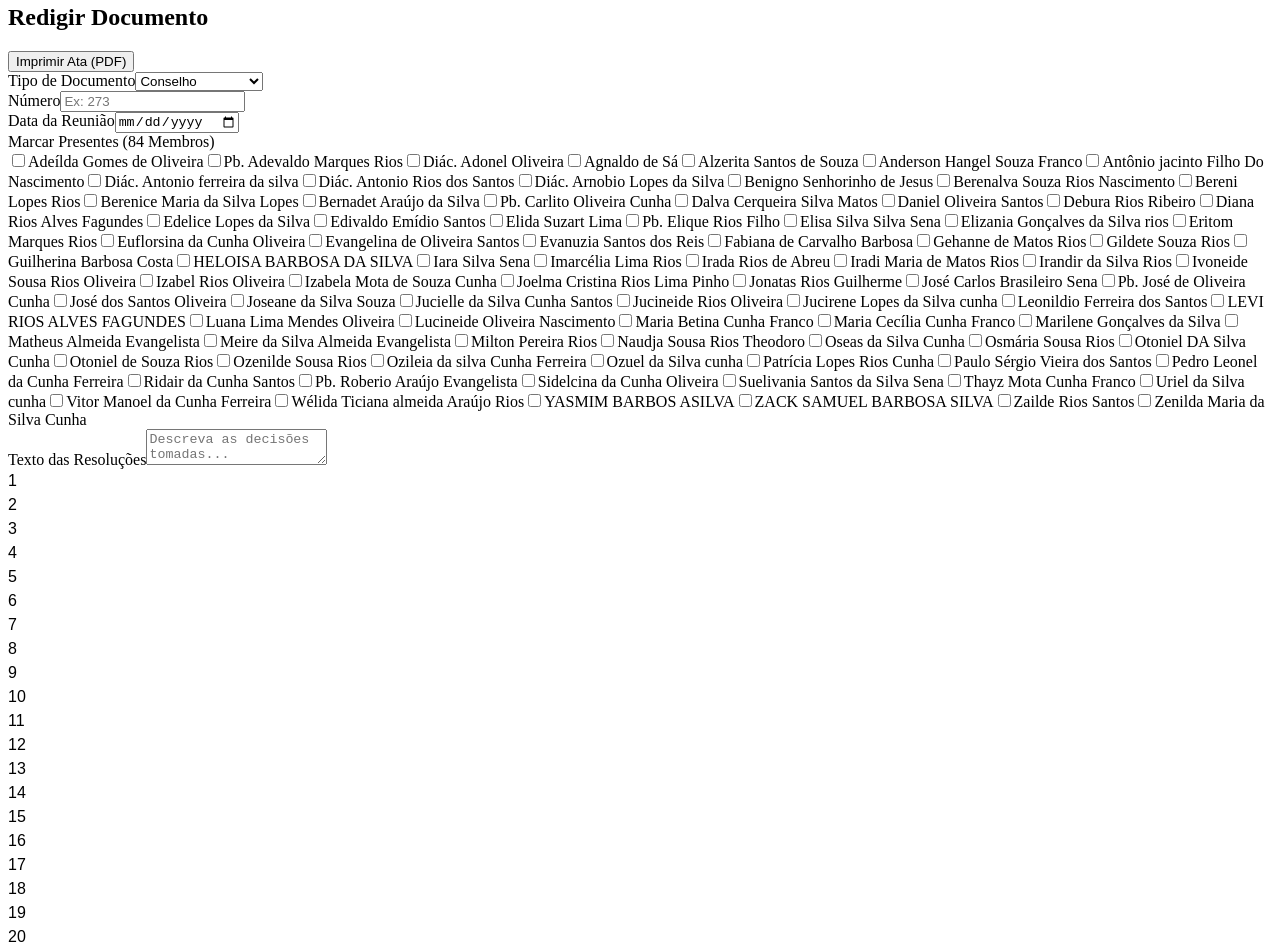
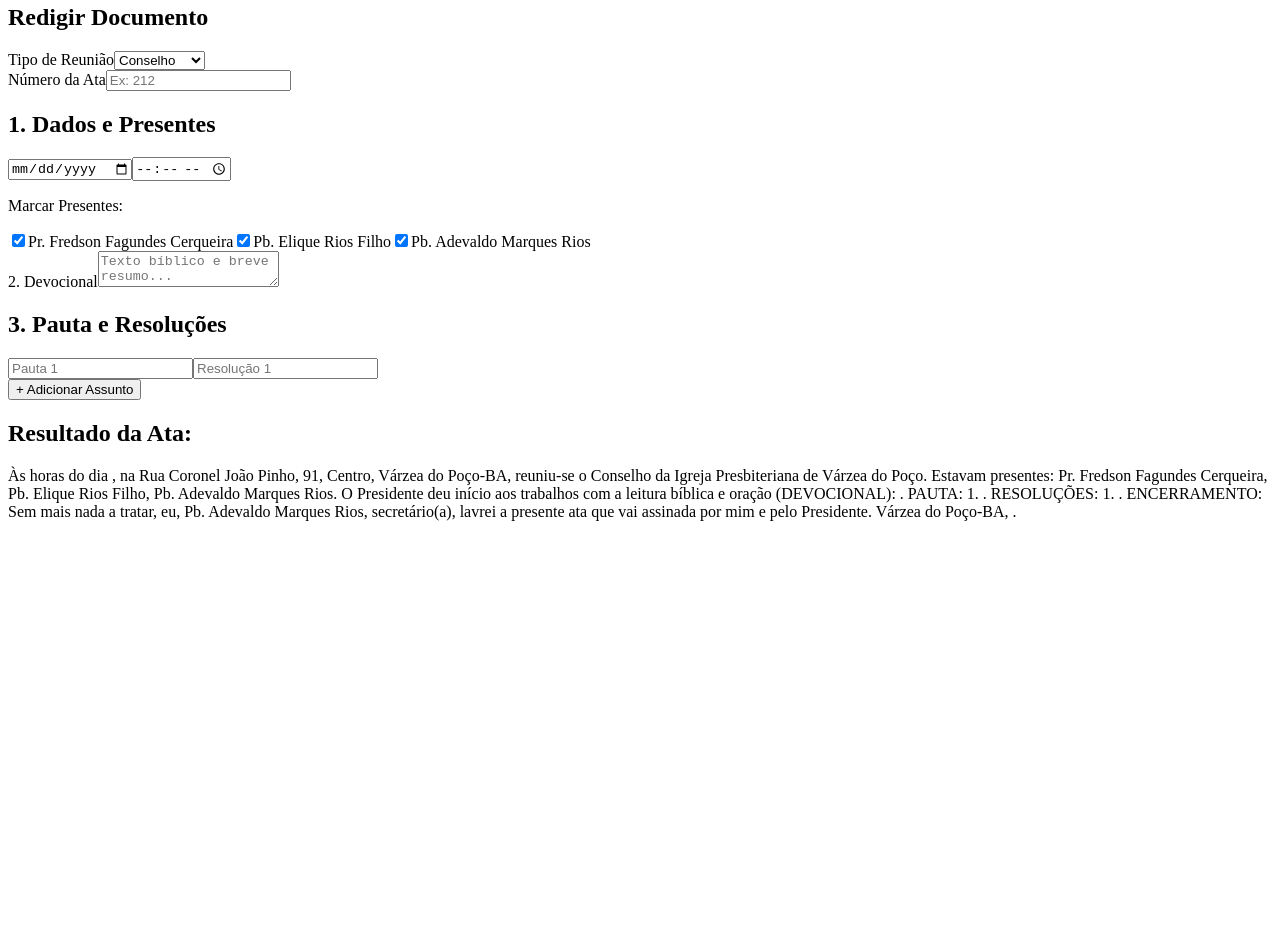
Before and after one commit to fredsonfagundesmairi-oss/IPVPCONSELHO, a Next.js app: page /secretaria/atas in a window 1280 px wide. Shown: the part 260-1212 px from the top of the page. After the commit the page ends 800 px from the top, so only its background shows below. Built offline with nearby package versions, Linux system fonts and the light colour scheme.

Commit message:
Update page.tsx

```diff
--- a/src/app/secretaria/atas/page.tsx
+++ b/src/app/secretaria/atas/page.tsx
@@ -1,162 +1,137 @@
 "use client";
 
-import React, { useState, useEffect } from 'react';
-import membrosData from './membros.json';
-import { numeroParaExtenso, dataParaExtenso } from './extenso';
+import { useState, useEffect } from 'react';
 
-export default function GeradorAtas() {
-  const [tipoAta, setTipoAta] = useState('Conselho');
-  const [numeroAta, setNumeroAta] = useState('');
-  const [dataReuniao, setDataReuniao] = useState('');
-  const [textoResolucao, setTextoResolucao] = useState('');
+export default function GeradorAta() {
+  const [tipo, setTipo] = useState('Conselho');
+  const [numero, setNumero] = useState('');
+  const [data, setData] = useState('');
+  const [hora, setHora] = useState('');
+  const [endereco, setEndereco] = useState('Rua Coronel João Pinho, 91, Centro, Várzea do Poço-BA');
+  const [devocional, setDevocional] = useState('');
+  const [pautas, setPautas] = useState(['']);
+  const [resolucoes, setResolucoes] = useState(['']);
+
+  // Lista de membros (nomes corrigidos conforme solicitado)
+  const membrosPadrao = [
+    "Pr. Fredson Fagundes Cerqueira",
+    "Pb. Elique Rios Filho",
+    "Pb. Adevaldo Marques Rios"
+  ];
+
   const [presentes, setPresentes] = useState<string[]>([]);
-  const [linhasDeFecho, setLinhasDeFecho] = useState(0);
 
-  const formatarNome = (membro: any) => {
-    return membro.sigla ? `${membro.sigla} ${membro.nome}` : membro.nome;
+  // Lógica para marcar oficiais automaticamente ao selecionar "Conselho"
+  useEffect(() => {
+    if (tipo === 'Conselho') {
+      setPresentes(membrosPadrao);
+    } else {
+      setPresentes([]);
+    }
+  }, [tipo]);
+
+  const adicionarItem = () => {
+    setPautas([...pautas, '']);
+    setResolucoes([...resolucoes, '']);
   };
 
-  // Lógica de cálculo de linhas para preenchimento automático (O "Z")
-  useEffect(() => {
-    // Estimativa baseada em caracteres e número de presentes
-    const caracteresPorLinha = 95;
-    const linhasCabecalho = 8;
-    const linhasPresentes = Math.ceil((presentes.join(", ").length || 0) / caracteresPorLinha);
-    const linhasTexto = Math.ceil((textoResolucao.length || 0) / caracteresPorLinha);
+  const gerarTextoAta = () => {
+    const listaPautas = pautas.map((p, i) => `${i + 1}. ${p}`).join('; ');
+    const listaResolucoes = resolucoes.map((r, i) => `${i + 1}. ${r}`).join('; ');
 
-    const totalUsado = linhasCabecalho + linhasPresentes + linhasTexto;
-    const restantes = 43 - totalUsado; // Deixa margem para o rodapé
-    setLinhasDeFecho(restantes > 0 ? restantes : 0);
-  }, [textoResolucao, presentes]);
-
-  const imprimir = () => {
-    window.print();
+    return `Às ${hora} horas do dia ${data}, na ${endereco}, reuniu-se o ${tipo} da Igreja Presbiteriana de Várzea do Poço. Estavam presentes: ${presentes.join(', ')}. O Presidente deu início aos trabalhos com a leitura bíblica e oração (DEVOCIONAL): ${devocional}. PAUTA: ${listaPautas}. RESOLUÇÕES: ${listaResolucoes.length > 0 ? listaResolucoes : 'Nada a declarar'}. ENCERRAMENTO: Sem mais nada a tratar, eu, ${presentes.includes("Pb. Adevaldo Marques Rios") ? "Pb. Adevaldo Marques Rios" : "____________________"}, secretário(a), lavrei a presente ata que vai assinada por mim e pelo Presidente. Várzea do Poço-BA, ${data}.`;
   };
 
   return (
-    <div className="grid grid-cols-1 lg:grid-cols-2 gap-8 h-full print:block">
+    <div className="max-w-4xl mx-auto p-6 bg-white shadow-lg rounded-lg my-10">
+      <h1 className="text-2xl font-bold text-slate-800 border-b pb-4 mb-6">Redigir Documento</h1>
 
-      {/* FORMULÁRIO (Escondido na impressão) */}
-      <div className="bg-white p-6 rounded-lg shadow-sm border border-slate-200 overflow-y-auto print:hidden">
-        <div className="flex justify-between items-center mb-6">
-          <h2 className="text-xl font-bold text-slate-800">Redigir Documento</h2>
-          <button
-            onClick={imprimir}
-            className="bg-blue-600 text-white px-6 py-2 rounded-lg font-medium hover:bg-blue-700 transition shadow-md"
+      <div className="grid grid-cols-1 md:grid-cols-2 gap-4 mb-6">
+        <div>
+          <label className="block text-sm font-medium">Tipo de Reunião</label>
+          <select
+            value={tipo}
+            onChange={(e) => setTipo(e.target.value)}
+            className="w-full border rounded-md p-2 bg-slate-50"
           >
-            Imprimir Ata (PDF)
-          </button>
+            <option value="Conselho">Conselho</option>
+            <option value="Assembleia">Assembleia</option>
+          </select>
         </div>
+        <div>
+          <label className="block text-sm font-medium">Número da Ata</label>
+          <input type="text" value={numero} onChange={(e) => setNumero(e.target.value)} className="w-full border rounded-md p-2" placeholder="Ex: 212" />
+        </div>
+      </div>
 
-        <div className="space-y-5">
-          <div className="grid grid-cols-2 gap-4">
-            <div>
-              <label className="block text-sm font-semibold text-slate-700">Tipo de Documento</label>
-              <select
-                className="mt-1 block w-full rounded-md border-slate-300 shadow-sm focus:ring-blue-500 focus:border-blue-500"
-                value={tipoAta}
-                onChange={(e) => setTipoAta(e.target.value)}
-              >
-                <option>Conselho</option>
-                <option>Assembleia Geral</option>
-                <option>UPH</option>
-                <option>SAF</option>
-              </select>
-            </div>
-            <div>
-              <label className="block text-sm font-semibold text-slate-700">Número</label>
-              <input
-                type="number"
-                className="mt-1 block w-full rounded-md border-slate-300 shadow-sm focus:ring-blue-500"
-                placeholder="Ex: 273"
-                value={numeroAta}
-                onChange={(e) => setNumeroAta(e.target.value)}
-              />
-            </div>
-          </div>
+      <div className="space-y-4">
+        <section className="bg-slate-50 p-4 rounded-md">
+          <h2 className="font-bold mb-2">1. Dados e Presentes</h2>
+          <input type="date" value={data} onChange={(e) => setData(e.target.value)} className="mr-2 p-2 border rounded" />
+          <input type="time" value={hora} onChange={(e) => setHora(e.target.value)} className="p-2 border rounded" />
 
-          <div>
-            <label className="block text-sm font-semibold text-slate-700">Data da Reunião</label>
-            <input
-              type="date"
-              className="mt-1 block w-full rounded-md border-slate-300 shadow-sm focus:ring-blue-500"
-              onChange={(e) => setDataReuniao(e.target.value)}
-            />
-          </div>
-
-          <div>
-            <label className="block text-sm font-semibold text-slate-700 mb-2">Marcar Presentes (84 Membros)</label>
-            <div className="h-48 overflow-y-auto border border-slate-200 p-3 rounded-md bg-slate-50">
-              {membrosData.map((membro: any) => (
-                <label key={membro.nome} className="flex items-center space-x-2 mb-2 text-sm hover:bg-slate-100 p-1 rounded cursor-pointer">
+          <div className="mt-4">
+            <p className="text-sm font-bold mb-2">Marcar Presentes:</p>
+            <div className="grid grid-cols-1 gap-2">
+              {membrosPadrao.map(membro => (
+                <label key={membro} className="flex items-center space-x-2">
                   <input
                     type="checkbox"
-                    className="rounded text-blue-600 focus:ring-blue-500"
-                    onChange={(e) => {
-                      const nomeFormatado = formatarNome(membro);
-                      if (e.target.checked) setPresentes([...presentes, nomeFormatado]);
-                      else setPresentes(presentes.filter(p => p !== nomeFormatado));
+                    checked={presentes.includes(membro)}
+                    onChange={() => {
+                      setPresentes(prev => prev.includes(membro) ? prev.filter(p => p !== membro) : [...prev, membro])
                     }}
                   />
-                  <span className="text-slate-700">{formatarNome(membro)}</span>
+                  <span>{membro}</span>
                 </label>
               ))}
             </div>
           </div>
+        </section>
 
-          <div>
-            <label className="block text-sm font-semibold text-slate-700">Texto das Resoluções</label>
-            <textarea
-              className="mt-1 block w-full rounded-md border-slate-300 shadow-sm focus:ring-blue-500 h-64 text-sm"
-              placeholder="Descreva as decisões tomadas..."
-              value={textoResolucao}
-              onChange={(e) => setTextoResolucao(e.target.value)}
-            ></textarea>
-          </div>
-        </div>
-      </div>
+        <section>
+          <label className="block font-bold">2. Devocional</label>
+          <textarea
+            className="w-full border p-2 rounded h-20"
+            placeholder="Texto bíblico e breve resumo..."
+            value={devocional}
+            onChange={(e) => setDevocional(e.target.value)}
+          />
+        </section>
 
-      {/* PRÉ-VISUALIZAÇÃO A4 (O que será impresso) */}
-      <div className="flex justify-center bg-slate-200 p-0 lg:p-4 overflow-y-auto rounded-lg print:bg-white print:p-0">
-        <div
-          id="folha-oficial"
-          className="w-[210mm] min-h-[297mm] bg-white p-[20mm] pl-[35mm] shadow-2xl relative text-black print:shadow-none print:m-0"
-          style={{ fontFamily: 'Arial, sans-serif', fontSize: '12pt', lineHeight: '1.5', textAlign: 'justify', hyphens: 'auto' }}
-        >
+        <section className="space-y-4">
+          <h2 className="font-bold">3. Pauta e Resoluções</h2>
+          {pautas.map((_, index) => (
+            <div key={index} className="grid grid-cols-1 md:grid-cols-2 gap-4 p-2 border-l-4 border-blue-500 bg-blue-50">
+              <input
+                placeholder={`Pauta ${index + 1}`}
+                className="p-2 border rounded"
+                value={pautas[index]}
+                onChange={(e) => {
+                  const newPautas = [...pautas];
+                  newPautas[index] = e.target.value;
+                  setPautas(newPautas);
+                }}
+              />
+              <input
+                placeholder={`Resolução ${index + 1}`}
+                className="p-2 border rounded"
+                value={resolucoes[index]}
+                onChange={(e) => {
+                  const newRes = [...resolucoes];
+                  newRes[index] = e.target.value;
+                  setResolucoes(newRes);
+                }}
+              />
+            </div>
+          ))}
+          <button onClick={adicionarItem} className="text-blue-600 text-sm font-bold">+ Adicionar Assunto</button>
+        </section>
 
-          {/* Numeração Lateral */}
-          <div className="absolute left-[20mm] top-[20mm] text-right w-[8mm] text-slate-400 select-none text-[10pt] print:text-black">
-            {Array.from({ length: 45 }, (_, i) => (
-              <div key={i+1} className="h-[1.5em]">{i + 1}</div>
-            ))}
-          </div>
-
-          {/* Conteúdo da Ata */}
-          <div className="relative z-10">
-            <p className="font-bold text-center mb-8 uppercase underline">
-              ATA NÚMERO {numeroAta || "___"} - {tipoAta.toUpperCase()}
-            </p>
-
-            <p className="mb-4">
-              <strong>Ata número {numeroAta ? numeroParaExtenso(parseInt(numeroAta)) : "________"} ({numeroAta || "___"})</strong> da reunião do {tipoAta} da Igreja Presbiteriana de Várzea do Poço-BA.
-              Aos {dataReuniao ? dataParaExtenso(dataReuniao) : "____ dias do mês de ________ de dois mil e vinte e seis"},
-              reuniram-se na sede da Igreja, situada na Av. Durval Gama, nº 17, Centro,
-              estando presentes: {presentes.length > 0 ? presentes.join(", ") : "________________"}.
-            </p>
-
-            <p className="whitespace-pre-wrap mb-4">
-              {textoResolucao}
-            </p>
-
-            {/* Linhas de Fechamento Automáticas */}
-            {Array.from({ length: linhasDeFecho }).map((_, i) => (
-              <div key={i} className="border-b border-black h-[1.5em] w-full mt-1"></div>
-            ))}
-          </div>
-
-          {/* Rodapé de Segurança */}
-          <div className="absolute bottom-[20mm] left-[35mm] right-[20mm] border-t border-black pt-2 text-[10pt] italic">
-            Documento gerado digitalmente pela Secretaria da IPVP - {new Date().toLocaleDateString('pt-BR')}
+        <div className="mt-8 border-t pt-6">
+          <h2 className="font-bold mb-2 text-blue-800">Resultado da Ata:</h2>
+          <div className="p-4 bg-slate-100 border rounded text-justify text-slate-700 leading-relaxed italic">
+            {gerarTextoAta()}
           </div>
         </div>
       </div>
```
